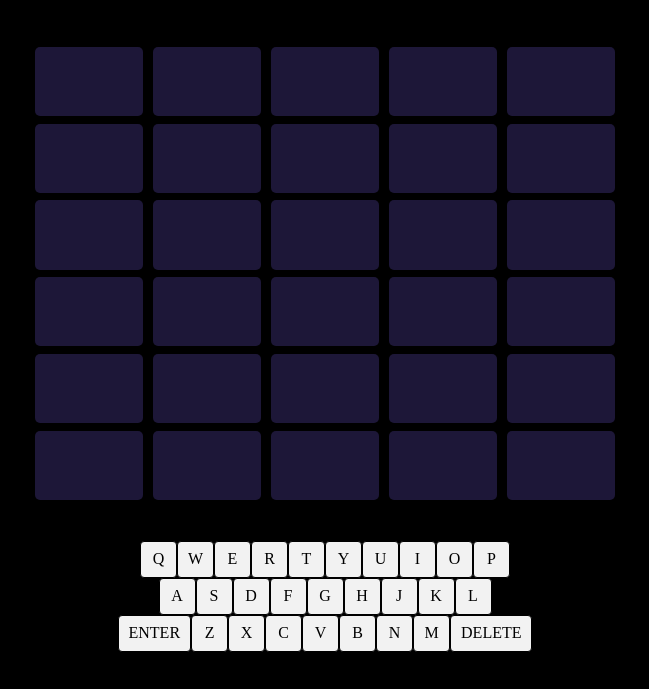
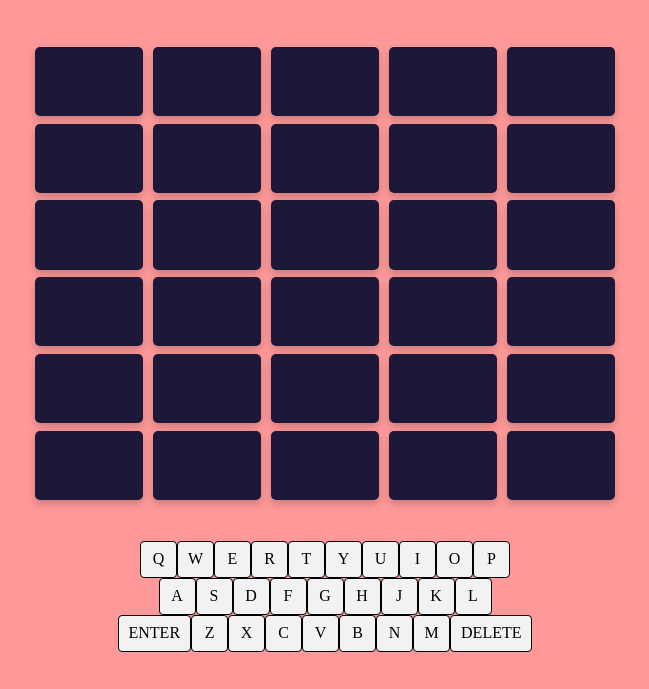
Before and after one commit to thatdevguy1/wordle, a plain HTML site: page index.html in a window 1280 px wide. Shown: the part 111-800 px from the top of the page, without its empty margins (315-964 px from the left). Drawn offline with Linux system fonts and the light colour scheme; no server answers.

Commit message:
changed background color

```diff
--- a/css/style.css
+++ b/css/style.css
@@ -1,5 +1,5 @@
 body {
-  background-color: black;
+  background-color: rgb(255, 153, 153);
   display: flex;
   justify-content: space-evenly;
   flex-direction: column;
```
